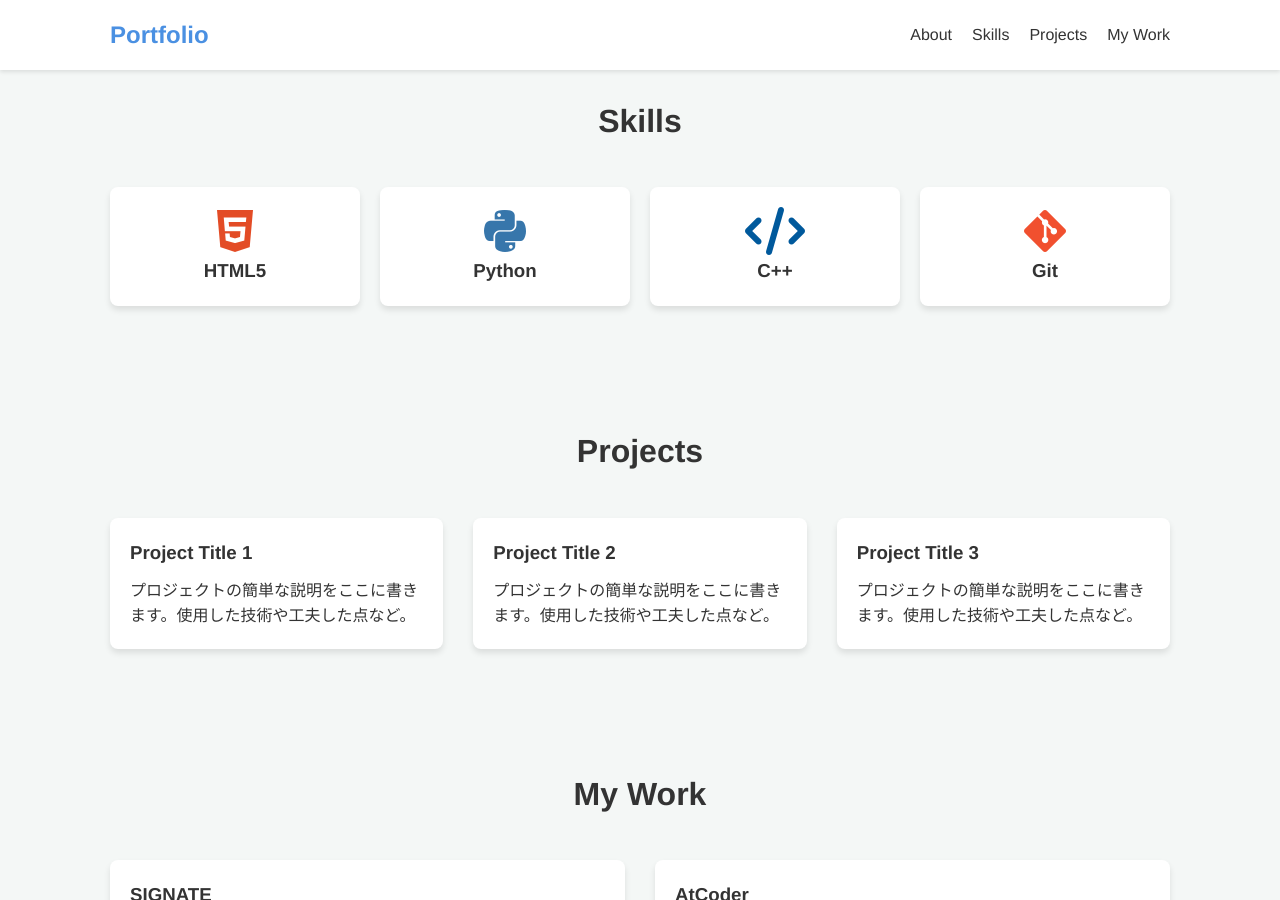
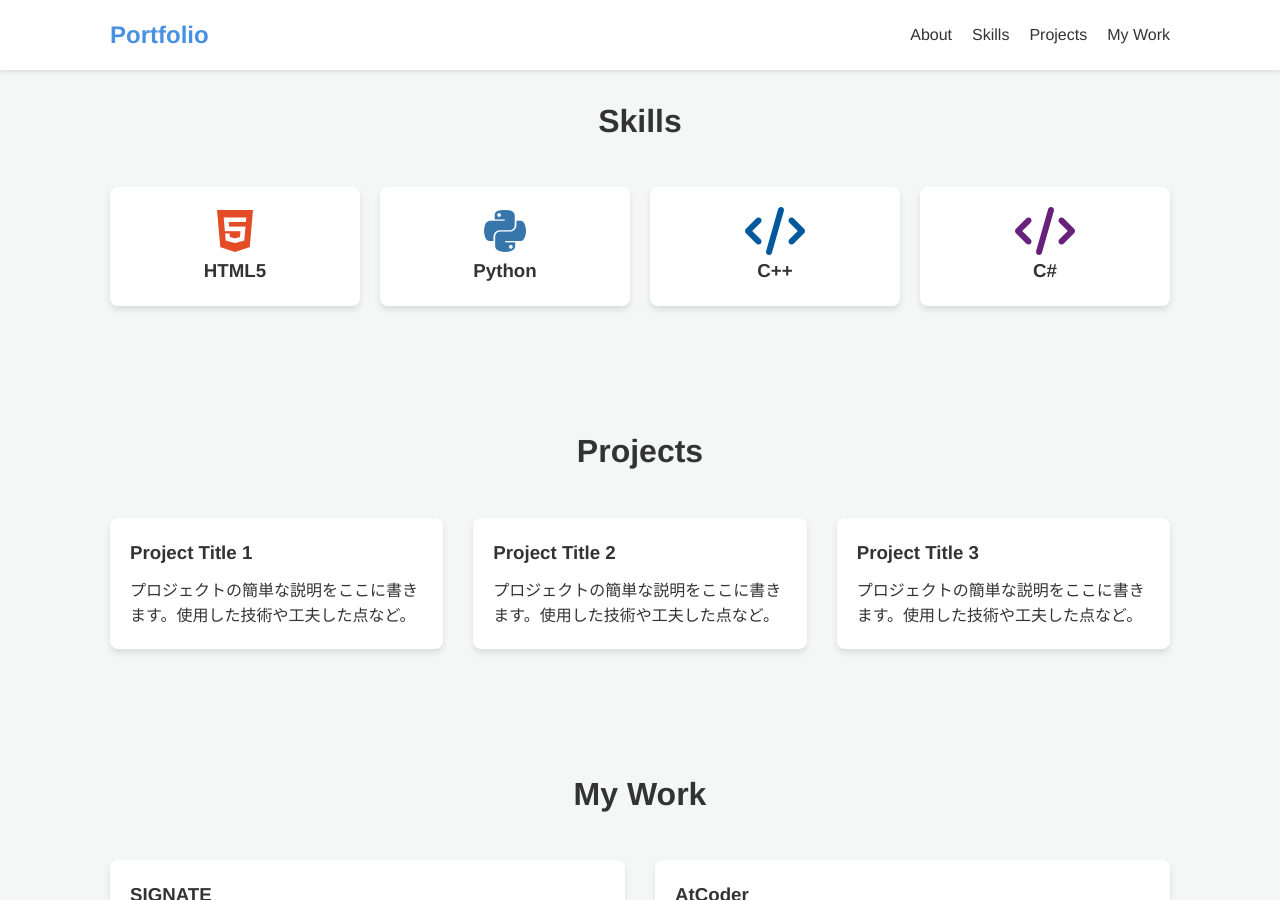
Before and after one commit to Nasubiman/Nasubiman.github.io, a Jekyll site: the page home.html, which Jekyll copies as it is, in a window 1280 px wide and 900 px high, scrolled down 573 px. Built offline with Jekyll 4.4.1, drawn with Linux system fonts in a browser that asks for light colours.

Commit message:
feat: Update skill card from Git to C# on the home page.

```diff
--- a/home.html
+++ b/home.html
@@ -71,8 +71,8 @@
 
 
             <div class="skill-card">
-                <i class="fab fa-git-alt fa-3x" style="color: #f1502f;"></i>
-                <h3>Git</h3>
+                <i class="fas fa-code fa-3x" style="color: #68217A;"></i>
+                <h3>C#</h3>
             </div>
         </div>
     </section>
```
